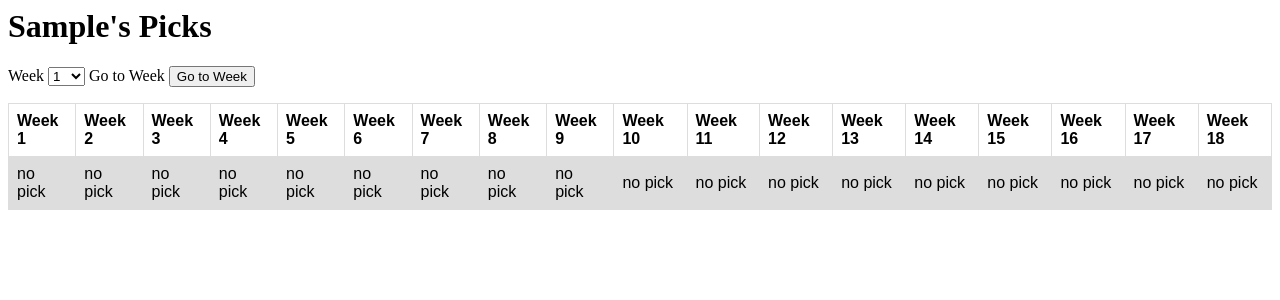
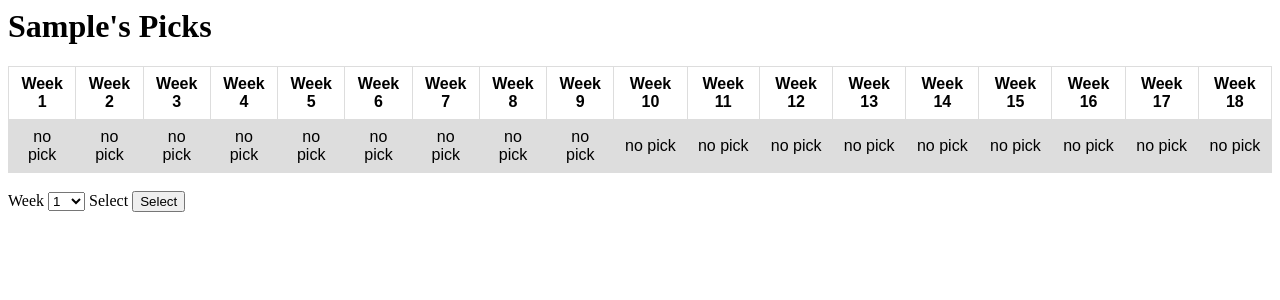
Before and after one commit to cathysimms/nflsurvivor, a Flask app: a page that uses application/templates/user.html in a window 1280 px wide. Shown: the top 300 px of the page. Run offline with Flask 2, Linux system fonts and the light colour scheme.

Commit message:
users picks table layout

```diff
--- a/application/forms.py
+++ b/application/forms.py
@@ -7,5 +7,5 @@ class HomeForm(FlaskForm):
 
 
 class UserForm(FlaskForm):
-    week = SelectField('Week', choices=[(1,'1'),(2,'2'),(3,'3'),(4,'4'),(5,'5'),(6,'6'),(7,'7'),(8,'8'),(9,'9'),(10,'10'),(11,'11'),(12,'12'),(13,'13'),(14,'14'),(15,'15'),(16,'16'),(17,'17'),(18,'18')])
-    subweek = SubmitField('Go to Week')
+    week = SelectField('Week', choices=[('1','1'),('2','2'),('3','3'),('4','4'),('5','5'),('6','6'),('7','7'),('8','8'),('9','9'),('10','10'),('11','11'),('12','12'),('13','13'),('14','14'),('15','15'),('16','16'),('17','17'),('18','18')])
+    subweek = SubmitField('Select')
--- a/application/templates/user.html
+++ b/application/templates/user.html
@@ -9,7 +9,7 @@
 
             td, th {
             border: 1px solid #dddddd;
-            text-align: left;
+            text-align: center;
             padding: 8px;
             }
 
@@ -22,16 +22,12 @@
 <body>
     <h1> {{name|capitalize}}'s Picks</h1>
 
-    <div class = 'form'>
-        <form method='POST' action="">
-            {{form.week.label}} {{form.week}}
-            {{form.subweek.label}} {{form.subweek}}
-        </form>
-    </div>
         <table>
           <tr>
-            <th>Week 1</th>
-            <th>Week 2</th>
+            {% for num in range(1,19) %}
+            <th>Week {{num}}</th>
+            {% endfor %}
+            <!-- <th>Week 2</th>
             <th>Week 3</th>
             <th>Week 4</th>
             <th>Week 5</th>
@@ -47,7 +43,7 @@
             <th>Week 15</th>
             <th>Week 16</th>
             <th>Week 17</th>
-            <th>Week 18</th>
+            <th>Week 18</th> -->
           </tr>
           <tr>
             <td>no pick</td>
@@ -70,5 +66,13 @@
             <td>no pick</td>
 
           </tr>
+          </table>
+          <br>
+          <div class = 'form'>
+            <form method='POST' action="">
+                {{form.week.label}} {{form.week}}
+                {{form.subweek.label}} {{form.subweek}}
+            </form>
+        </div>
 </body>
 </html>
```
